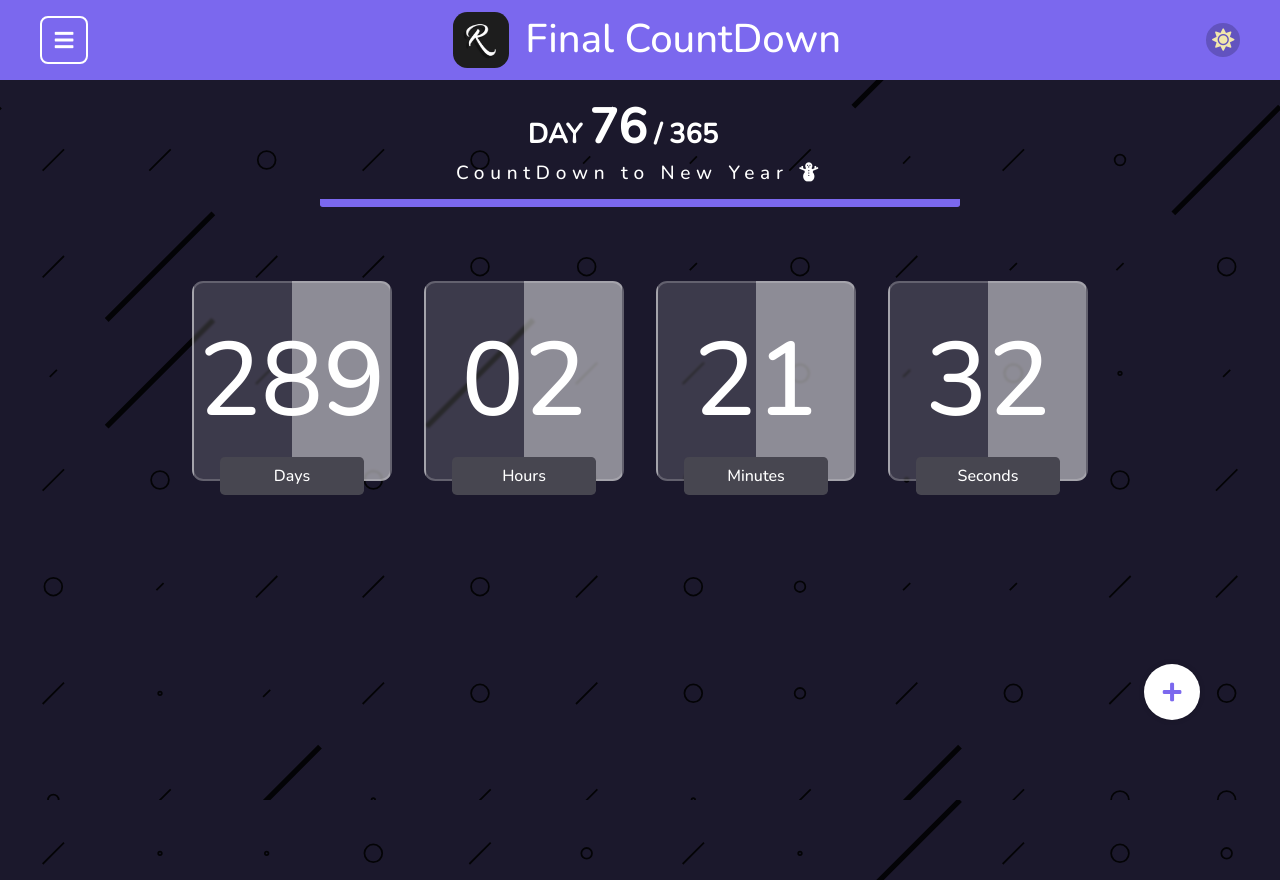
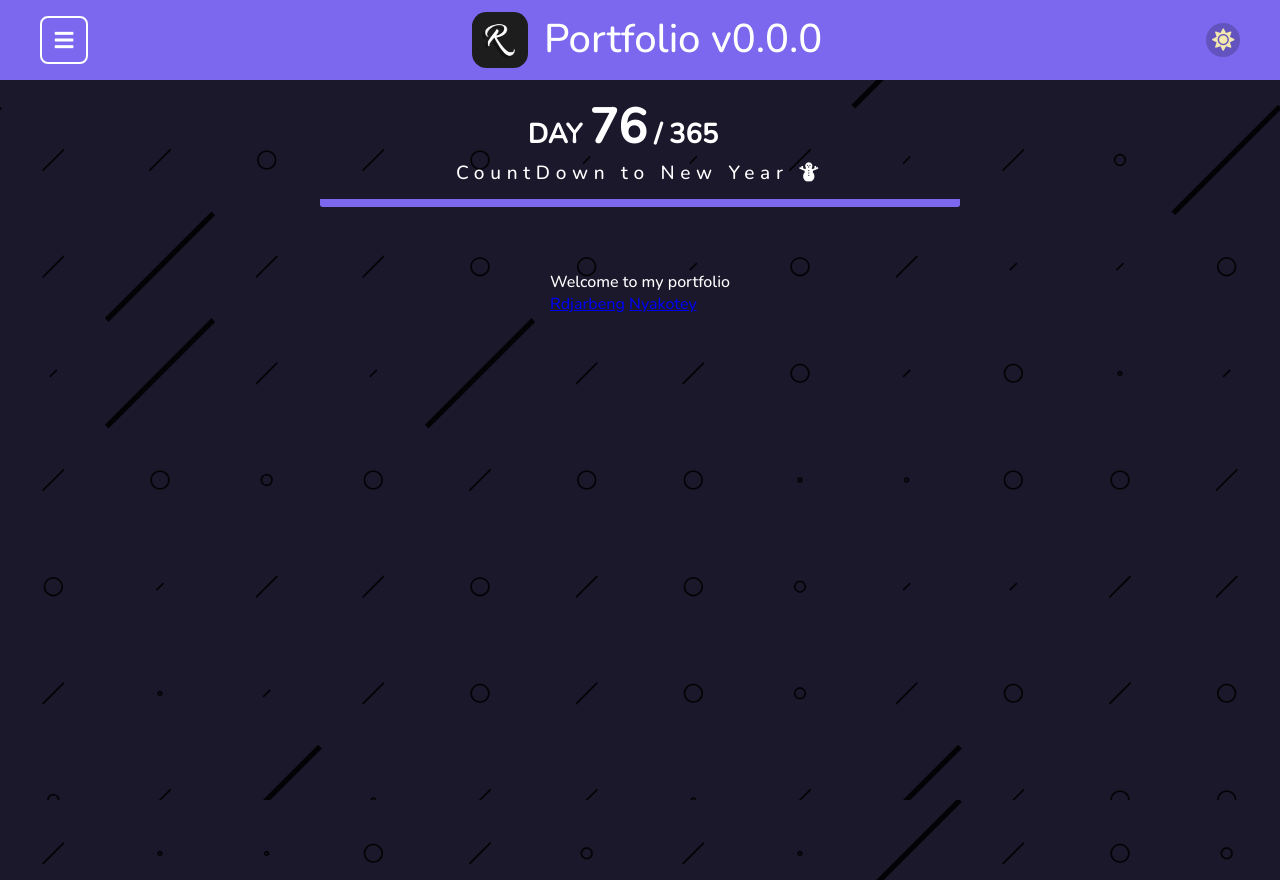
Before and after one commit to RDjarbeng/portfolio-app, a plain HTML site: page index.html in a window 1280 px wide. Drawn offline with nearby package versions, Linux system fonts and the light colour scheme.

Commit message:
minor edits in index.html

```diff
--- a/index.html
+++ b/index.html
@@ -67,7 +67,7 @@
         </div>
         <div class="logo">
             <div class="logo-ico"><img src="img/icons/chrome192.png" alt="logo"></div>
-            <div class="logo-name">Final CountDown</div>
+            <div class="logo-name">Portfolio v0.0.0 </div>
         </div>
         <div class="mode-row">
             <span class="toggleMode" id='themeToggle'><i class="fas fa-sun"></i></span>
@@ -91,28 +91,17 @@
                     <div class="banner-h2" id ='countdown-text'> CountDown to New Year <i class="fas fa-snowman"></i></div>
                 </div>
             </div>
-            <div class="clock-row">
-                <div class="timer">
-                    <span class="timer-num" id="day-num">00</span>
-                    <span class="timer-text">Days</span>
+            <div class="">
+                <div>
+                    Welcome to my portfolio
                 </div>
-                <div class="timer">
-                    <span class="timer-num" id="hour-num">00</span>
-                    <span class="timer-text">Hours</span>
-                </div>
-                <div class="timer">
-                    <span class="timer-num" id="min-num">00</span>
-                    <span class="timer-text">Minutes</span>
-                </div>
-                <div class="timer">
-                    <span class="timer-num" id="sec-num">00</span>
-                    <span class="timer-text">Seconds</span>
-                </div>
+                <a href="/rd"> Rdjarbeng</a>
+                <a href="/nat"> Nyakotey</a>
+
             </div>
 
         </section>
     </main>
-    <div class="new-item"><i class="fas fa-plus fa-lg"></i></div>
 
     <script src="app.js"></script>
     <script src="sidebar.js"></script>
```
